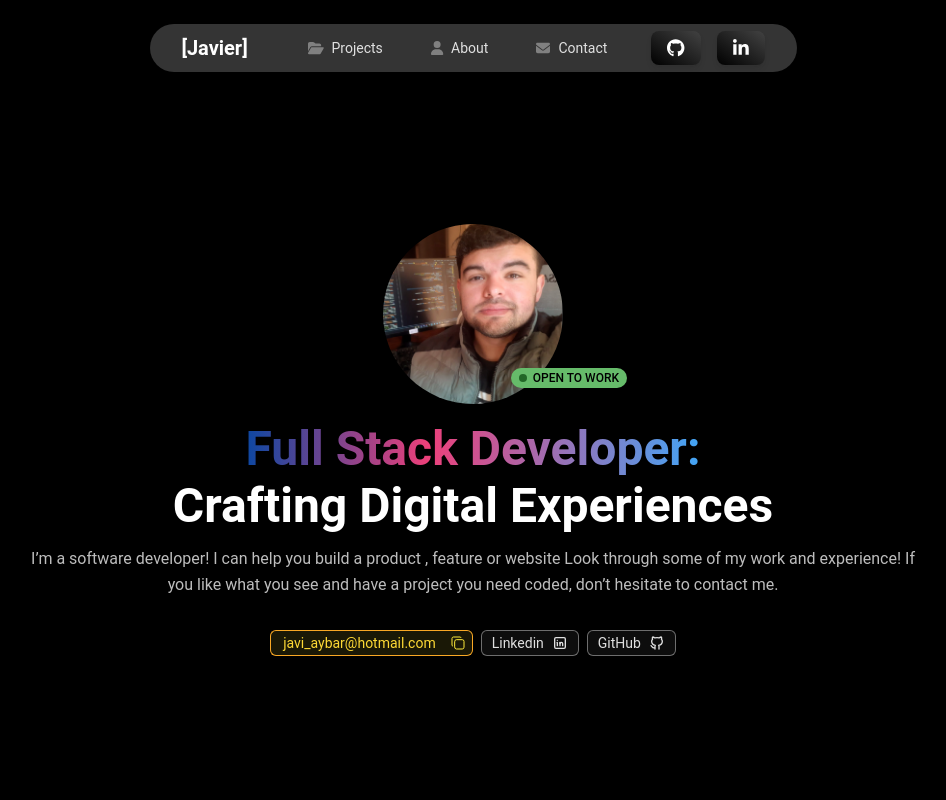
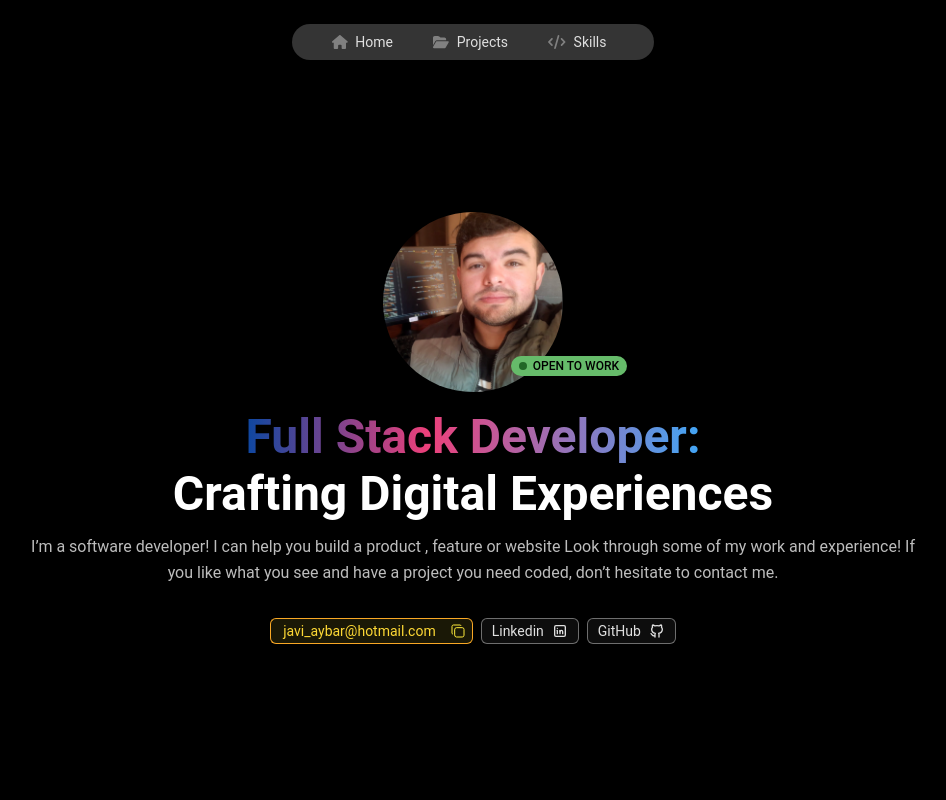
Before and after one commit to JavierAybar/Portfolio_final, a React (Vite) app: page / in a window 1280 px wide. Shown: the top 800 px of the page, without its empty margins (167-1113 px from the left). Built offline with nearby package versions, Linux system fonts and the light colour scheme; what @midudev/tailwind-animations would draw is missing.

Commit message:
Delete unnecessary social  media btns

```diff
--- a/src/components/StickyNavbar.jsx
+++ b/src/components/StickyNavbar.jsx
@@ -4,8 +4,8 @@ import { FontAwesomeIcon } from '@fortawesome/react-fontawesome'
 import {
   Navbar,
   Collapse,
-  Typography,
-  Button,
+  // Typography,
+  // Button,
   IconButton,
 } from "@material-tailwind/react";
 
@@ -22,21 +22,21 @@ const NavbarDefault = () => {
   const navList = (
     <ul className="flex flex-col gap-2 mt-2 mb-4 lg:mb-0 lg:mt-0 lg:flex-row lg:items-center lg:gap-6">
       <li>
-        <a href="#" className="text-sm  px-3 py-1  text-gray-300 text-neutral-600 relative before:absolute before:inset-0 before:bg-white/20 before:bg-neutral-400/20 z-[2] before:rounded-full before:scale-0 before:transition-transform before:hover:scale-100 hover:text-white hover:text-neutral-800 transition-colors">
+        <a href="#Home" className="pl-1  text-sm px-3 py-1 text-gray-300 text-neutral-600 relative before:absolute before:inset-0 before:bg-white/20 before:bg-neutral-400/20 z-[2] before:rounded-full before:scale-0 before:transition-transform before:hover:scale-100 hover:text-white hover:text-neutral-800 transition-colors">
+          <FontAwesomeIcon className="mr-2 hover:text-white" color="#808080" icon="fa-solid fa-house" />
+          Home
+        </a>
+      </li>
+      <li>
+        <a href="#projects" className="pl-1   text-sm  px-3 py-1  text-gray-300 text-neutral-600 relative before:absolute before:inset-0 before:bg-white/10 before:bg-neutral-400/20 z-[2] before:rounded-full before:scale-0 before:transition-transform before:hover:scale-100 hover:text-white hover:text-neutral-800 transition-colors">
           <FontAwesomeIcon className="mr-2 hover:text-white" color="#808080" icon="fa-solid fa-folder-open" />
           Projects
         </a>
       </li>
       <li>
-        <a href="#" className=" text-sm px-3 py-1 text-gray-300 text-neutral-600 relative before:absolute before:inset-0 before:bg-white/20 before:bg-neutral-400/20 z-[2] before:rounded-full before:scale-0 before:transition-transform before:hover:scale-100 hover:text-white hover:text-neutral-800 transition-colors">
-          <FontAwesomeIcon className="mr-2 hover:text-white" color="#808080" icon="fa-solid fa-user" />
-          About
-        </a>
-      </li>
-      <li>
-        <a href="#" className="text-sm px-3 py-1 text-gray-300 text-neutral-600 relative before:absolute before:inset-0 before:bg-white/20 before:bg-neutral-400/20 z-[2] before:rounded-full before:scale-0 before:transition-transform before:hover:scale-100 hover:text-white hover:text-neutral-800 transition-colors">
-          <FontAwesomeIcon className="mr-2 hover:text-white" color="#808080" icon="fa-solid fa-envelope" />
-          Contact
+        <a href="#Skills" className=" pl-1 text-sm px-3 py-1 text-gray-300 text-neutral-600 relative before:absolute before:inset-0 before:bg-white/20 before:bg-neutral-400/20 z-[2] before:rounded-full before:scale-0 before:transition-transform before:hover:scale-100 hover:text-white hover:text-neutral-800 transition-colors">
+          <FontAwesomeIcon className="mr-2 hover:text-white" color="#808080" icon="fa-solid fa-code" />
+          Skills
         </a>
       </li>
     </ul>
@@ -45,27 +45,13 @@ const NavbarDefault = () => {
 
   return (
     <div className='sticky top-0 z-[1]  pt-6'>
-      <Navbar className=" lg:rounded-full z-[1] w-[90%] px-4  py-1 mx-auto bg-gray-800 border-0 lg:w-fit lg:px-8 lg:py-1">
+      <Navbar className="backdrop-blur-sm lg:rounded-full z-[1] w-[90%] px-4  py-1 mx-auto bg-gray-800 border-0 lg:w-fit lg:px-5 lg:py-1.5">
         <div className="container flex items-center justify-between gap-4 mx-auto text-blue-gray-900">
-          <Typography
-            as="a"
-            href="#"
-            className="text-white font-bold text-xl mr-4 cursor-pointer py-1.5 "
-          >
-            [Javier]
-          </Typography>
+
           <div className="hidden mx-4 lg:block ">{navList}</div>
-          <div className="flex items-center gap-x-4">
-            <Button fullWidth variant="gradient" size="sm" className="hidden bg-gradient-to-tr from-black to-gray-800 font-2xl lg:inline-block hover:scale-110 hover:bg-white/1">
-              <FontAwesomeIcon size="xl" icon="fa-brands fa-github" />
-            </Button>
-            <Button fullWidth variant="gradient" size="sm" className="hidden bg-gradient-to-tr from-black to-gray-800 lg:inline-block hover:scale-110 hover:bg-white/10">
-              <FontAwesomeIcon size="xl" icon="fa-brands fa-linkedin-in" />
-            </Button>
-          </div>
           <IconButton
             variant="text"
-            className="w-6 h-6 ml-autotext-inherit hover:bg-transparent focus:bg-transparent active:bg-transparent lg:hidden"
+            className="w-6 h-6 ml-autotext-inherit hover:bg-transparent focus:bg-transparent active:bg-transparent lg:hidden active:animate-spin-counter-clockwise"
             ripple={false}
             onClick={() => setOpenNav(!openNav)}
           >
@@ -104,16 +90,8 @@ const NavbarDefault = () => {
           </IconButton>
         </div>
         <Collapse open={openNav}>
-          <div className="container mx-auto">
+          <div className="container ml-0 ">
             {navList}
-            <div className="flex items-center justify-center gap-x-3">
-              <Button fullWidth variant="gradient" size="sm" className="bg-gradient-to-tr from-black to-gray-800 w-[40%] font-2xl">
-                <FontAwesomeIcon icon="fa-brands fa-github" />
-              </Button>
-              <Button fullWidth variant="gradient" size="sm" className="bg-gradient-to-tr from-black to-gray-800 w-[40%]">
-                <FontAwesomeIcon icon="fa-brands fa-linkedin-in" />
-              </Button>
-            </div>
           </div>
         </Collapse>
       </Navbar>
@@ -122,5 +100,4 @@ const NavbarDefault = () => {
 }
 
 export default NavbarDefault;
-
 // align-middle select-none font-bold text-center uppercase transition-all disabled:opacity-50 disabled:shadow-none disabled:pointer-events-none text-xs py-2 px-4 rounded-lg bg-gradient-to-tr from-gray-900 to-gray-800 text-white shadow-md shadow-gray-900/10 hover:shadow-lg hover:shadow-gray-900/20 active:opacity-[0.85] block w-[45%] font-2xl
```
